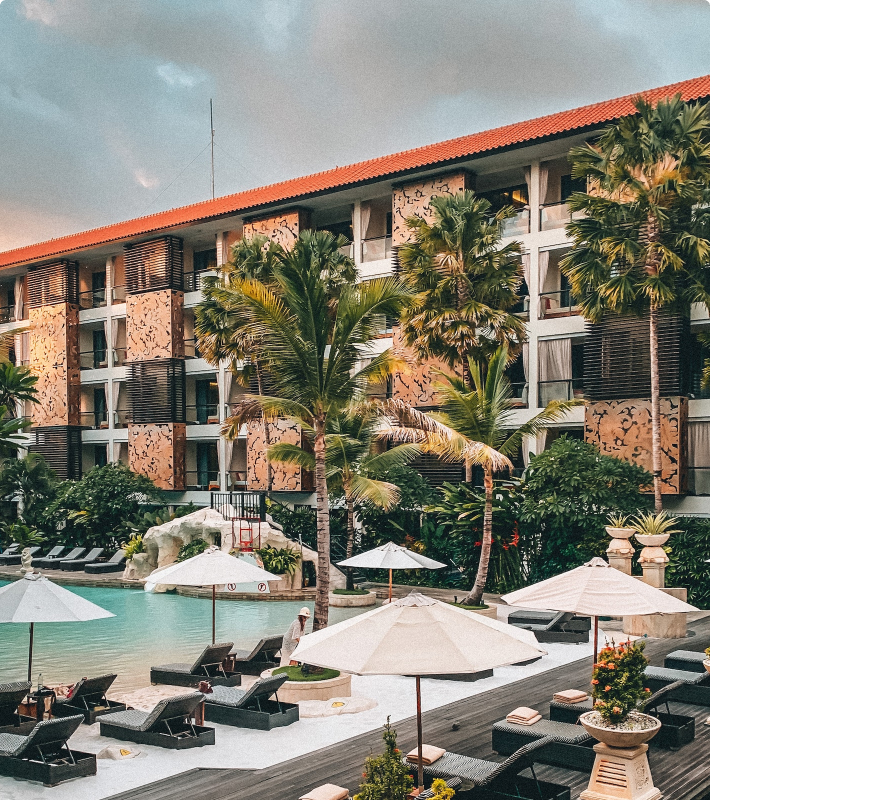
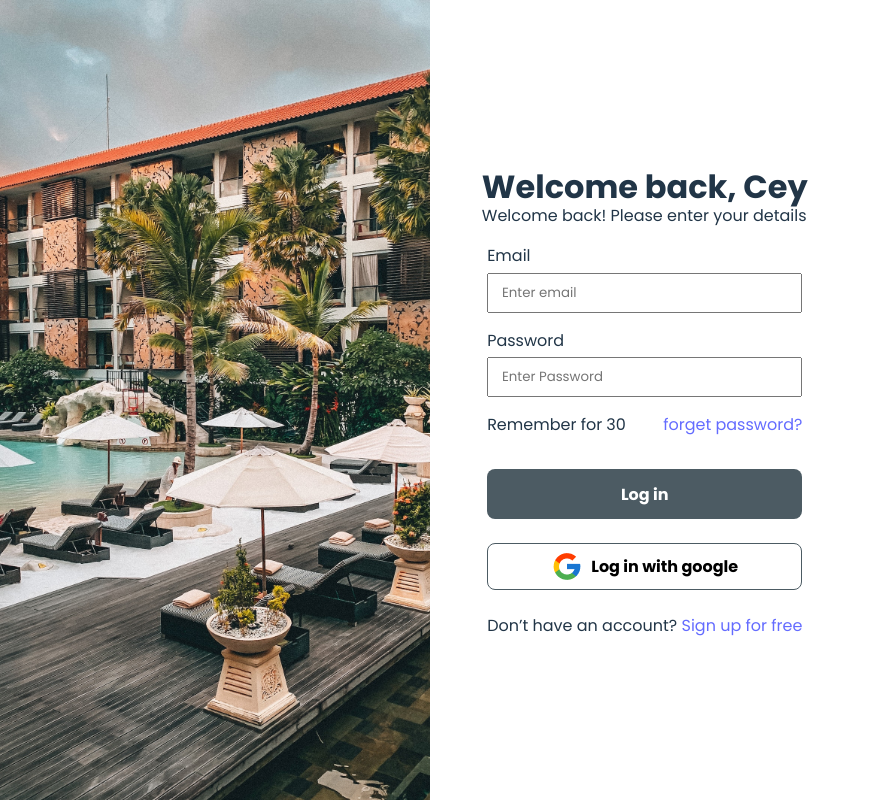
Before and after one commit to Nsebo/project-exam-2-nsebo, a React (Vite) app: page /login in a window 1280 px wide. Shown: the top 800 px of the page, without its empty margins (0-871 px from the left). Built offline with nearby package versions, Linux system fonts and the light colour scheme.

Commit message:
starts styling for signup page

```diff
--- a/src/authentication/Login/Login.module.scss
+++ b/src/authentication/Login/Login.module.scss
@@ -0,0 +1,83 @@
+.login_container {
+  display: flex;
+  align-items: center;
+  justify-content: space-between;
+  min-height: 100vh;
+  max-width: 100vw;
+  overflow: hidden;
+
+  .login_image {
+    flex: 0.5;
+    img {
+      height: 100vh;
+      object-fit: cover;
+      width: 100%;
+    }
+  }
+
+  .login_details {
+    display: flex;
+    align-items: center;
+    justify-content: center;
+    flex-direction: column;
+    flex: 0.5;
+
+    .login_details_heading {
+      h1 {
+        font-size: 2rem;
+      }
+    }
+    form {
+      .form_body {
+        label {
+          display: block;
+          width: 100%;
+          margin-top: 1rem;
+        }
+
+        input {
+          width: 100%;
+          padding: 0.5rem 0.8rem;
+          margin-top: 0.3rem;
+
+          &:focus {
+            outline: none;
+          }
+        }
+      }
+    }
+
+    .forgot_password {
+      display: flex;
+      align-items: center;
+      justify-content: space-between;
+      margin: 1rem 0 2rem;
+    }
+
+    .btn {
+      button {
+        width: 100%;
+        margin-bottom: 1.5rem;
+        cursor: pointer;
+        border-radius: 0.5rem;
+        font-weight: bold;
+      }
+
+      .submit_btn {
+        background-color: #4c5b63;
+        color: white;
+        padding: 0.7rem;
+      }
+
+      .google_btn {
+        display: flex;
+        align-items: center;
+        justify-content: center;
+        gap: 0.5rem;
+        border: 1px solid #4c5b63;
+        background-color: #fff;
+        padding: 0.4rem;
+      }
+    }
+  }
+}
--- a/src/authentication/Signup/Signup.jsx
+++ b/src/authentication/Signup/Signup.jsx
@@ -1,56 +1,60 @@
 import React, {useState} from 'react';
-import signupImg from "../../assets/signup-img.jpg"
-import googleIcon from "../../assets/flat-color-icons_google.png"
+import signupImg from "../../assets/signup-img.jpg";
+import googleIcon from "../../assets/flat-color-icons_google.png";
+import styles from "./Signup.module.scss";
+import { Link } from 'react-router-dom';
 
 const Signup = () => {
     return (
         <main>
-        <div className="container">
-            <div className="signup-image">
+            <div className={styles.signup_container}>
+                <div className={styles.signup_image}>
                     <img src={signupImg} alt="Signup Image" />
                 </div>
-            <div className="">
-                <h1 className="signup-title">
+                <div className={styles.signup_details}>
+                    <div className={styles.signup_details_heading}>
+                        <h1 className={styles.signup_title}>
                             Create an Account
-                </h1>
-                <p className="signup-title">Became holidaze member ,you’ll get exlusive
+                        </h1 >
+                        <p className={styles.signup_para}>Became holidaze member ,you’ll get exlusive
                             offers from holidaze</p>
                     </div>
-            <div className="form">
-                <div className="form-body">
-                    <div className="username">
-                        <label className="form__label" htmlFor="name">Name </label>
-                        <input className="form__input" type="text" id="name" placeholder="Enter your name"/>
+                    <form className={styles.form}>
+                        <div className={styles.form_body}>
+                            <div className={styles.username}>
+                                <label className="form__label" htmlFor="name">Name{""} </label>
+                                <input className={styles.form_input} type="text" id="name" placeholder="Enter your name"/>
                             </div>
-                    <div className="email">
-                        <label className="form__label" htmlFor="email">Email </label>
-                        <input type="email" id="email" className="form__input" placeholder="Enter email"/>
+                            <div className={styles.email}>
+                                <label className={styles.form_label} htmlFor="email">Email{""} </label>
+                                <input type="email" id="email" className={styles.form_input} placeholder="Enter email"/>
                             </div>
-                    <div className="password">
-                        <label className="form__label" htmlFor="password">Password </label>
-                        <input className="form__input" type="password" id="password" placeholder="Create a Password"/>
+                            <div className={styles.password}>
+                                <label className={styles.form_label} htmlFor="password">Password{""} </label>
+                                <input className={styles.form_input} type="password" id="password" placeholder="Create a Password"/>
                             </div>
-                    <div className="confirm-password">
-                        <label className="form__label" htmlFor="confirmPassword">Confirm Password </label>
-                        <input className="form__input" type="password" id="confirmPassword"
+                            <div className={styles.confirm_password}>
+                                <label className={styles.form_label} htmlFor="confirmPassword">Confirm Password {""}</label>
+                                <input className={styles.form_input} type="password" id="confirmPassword"
                                        placeholder="Confirm Password"/>
                             </div>
-                    <div className="Avatar">
-                        <label className="form__label" htmlFor="avatar">Avatar</label>
-                        <input type="avatar" name="avatar" id="avatar" className="form__input" placeholder="Avatar url"/>
+                            <div className={styles.Avatar}>
+                                <label className={styles.form_label} htmlFor="avatar">Avatar{""}</label>
+                                <input type="avatar" name="avatar" id="avatar" className={styles.form_input} placeholder="Avatar url"/>
                             </div>
                         </div>
-                <div className="submit-btn">
-                    <button type="submit" className="btn">Create an Account</button>
+                        <div className={styles.btn}>
+                            <button type="submit" className={styles.submit_btn}>Create an Account</button>
                         </div>
-                <div className="google-btn">
-                    <button type="submit" className="btn">
+                        <div className={styles.btn}>
+                            <button type="submit" className={styles.google_btn}>
                                 <img src={googleIcon} alt="google Icon" />
                                 Sign up with Google</button>
                         </div>
                         <div>
-                    <p className="">Already have an account? <a>log in</a></p>
+                            <p className={styles.signup}>Already have an account?{""} <Link>log in</Link></p>
                         </div>
+                    </form>
                 </div>
             </div>
         </main>
--- a/src/authentication/Signup/Signup.module.scss
+++ b/src/authentication/Signup/Signup.module.scss
@@ -0,0 +1,6 @@
+.signup_container{
+  display: flex;
+  align-items: center;
+  justify-content: space-between;
+  background-color: aqua;
+}
```
Lines whose indentation alone changed are shown as unchanged.
